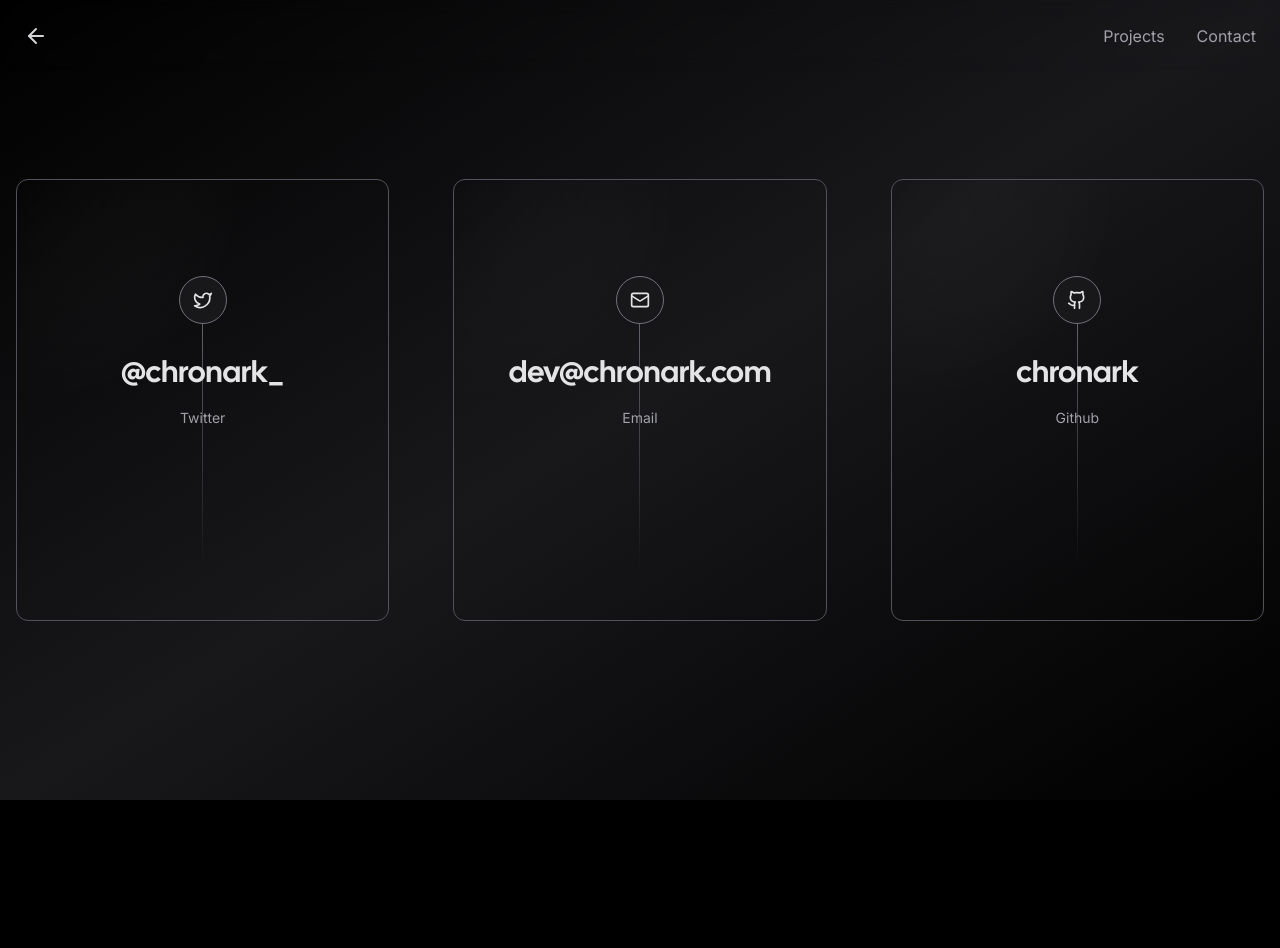
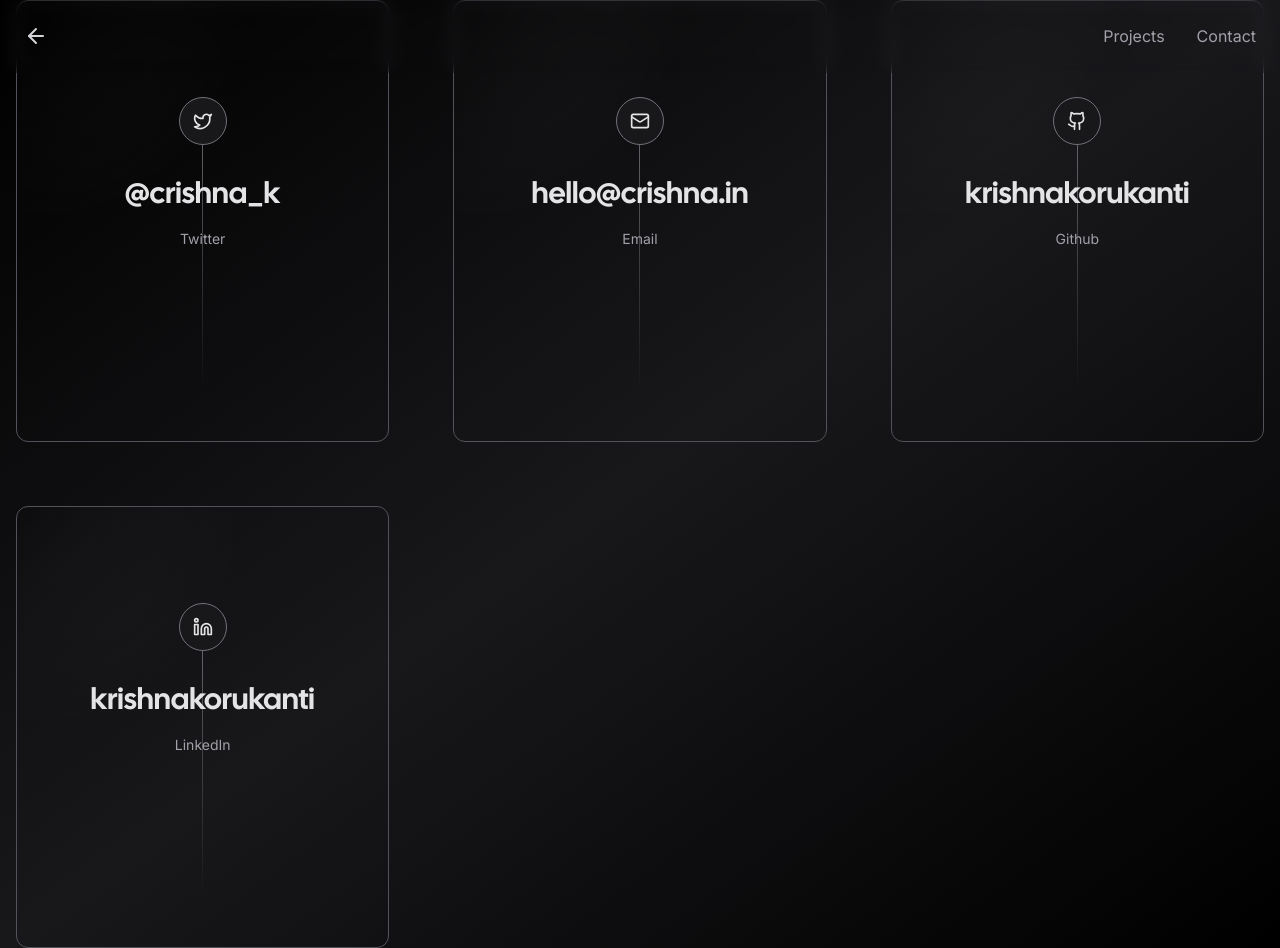
Before and after one commit to krishnakorukanti/crishna.in, a Next.js app: page /contact in a window 1280 px wide. Before the commit the page ends 800 px from the top, so only its background shows below. Built offline with nearby package versions, Linux system fonts and the light colour scheme; what tailwindcss-debug-screens would draw is missing.

Commit message:
Updated Contact Info

```diff
--- a/app/contact/page.tsx
+++ b/app/contact/page.tsx
@@ -1,5 +1,5 @@
 "use client";
-import { Github, Mail, Twitter } from "lucide-react";
+import {Github, Linkedin, Mail, Twitter} from "lucide-react";
 import Link from "next/link";
 import { Navigation } from "../components/nav";
 import { Card } from "../components/card";
@@ -7,22 +7,28 @@
 const socials = [
 	{
 		icon: <Twitter size={20} />,
-		href: "https://twitter.com/chronark_",
+		href: "https://twitter.com/crishna_k",
 		label: "Twitter",
-		handle: "@chronark_",
+		handle: "@crishna_k",
 	},
 	{
 		icon: <Mail size={20} />,
-		href: "mailto:dev@chronark.com",
+		href: "mailto:hello@crishna.in",
 		label: "Email",
-		handle: "dev@chronark.com",
+		handle: "hello@crishna.in",
 	},
 	{
 		icon: <Github size={20} />,
-		href: "https://github.com/chronark",
+		href: "https://github.com/krishnakorukanti",
 		label: "Github",
-		handle: "chronark",
+		handle: "krishnakorukanti",
 	},
+	{
+		icon: <Linkedin size={20}/>,
+		href: "https://www.linkedin.com/in/krishnakorukanti/",
+		label: "LinkedIn",
+		handle: "krishnakorukanti"
+	}
 ];
 
 export default function Example() {
```
Also changed, not shown: public/og.png.
